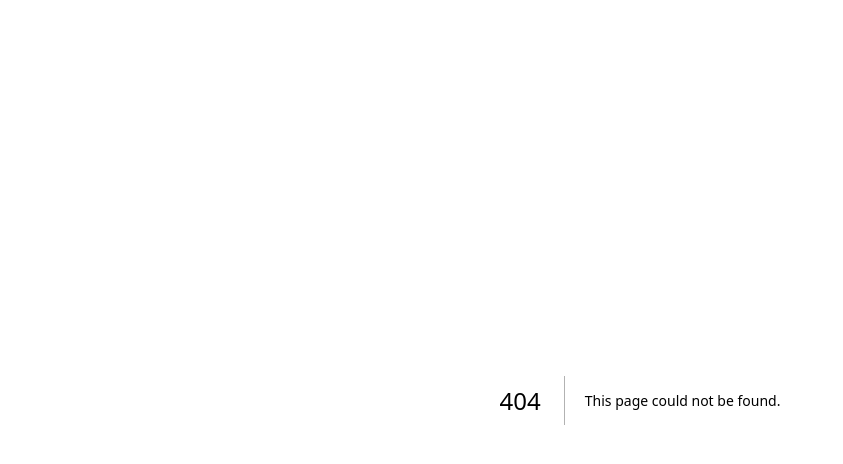
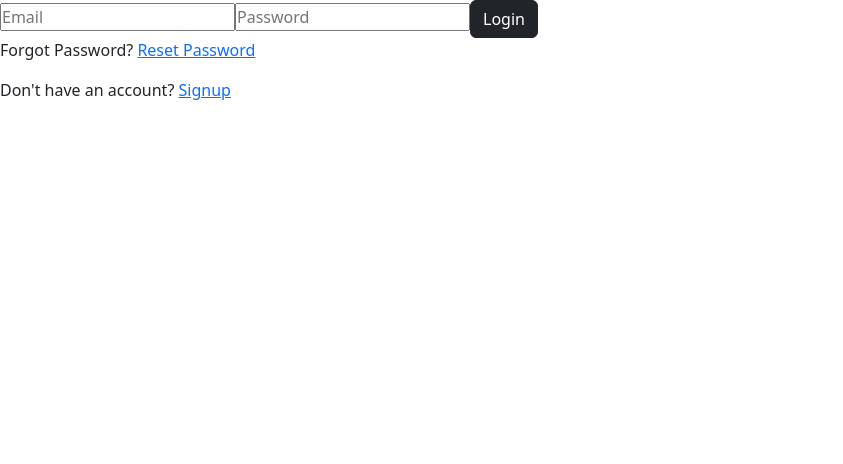
Before and after one commit to dalienst/plann, a Next.js app: page /auth/login in a window 1280 px wide. Before the commit this address had no page. Shown: the top 464 px of the page, without its empty margins (0-843 px from the left). Built offline with nearby package versions, Linux system fonts and the light colour scheme.

Commit message:
added login

```diff
--- /dev/null
+++ b/app/auth/login/page.jsx
@@ -0,0 +1,62 @@
+"use client";
+import { signIn } from "next-auth/react";
+import Link from "next/link";
+import { useRouter } from "next/navigation";
+import React, { useState } from "react";
+import toast from "react-hot-toast";
+
+function Login() {
+  const [loading, setLoading] = useState(false);
+  const [email, setEmail] = useState("");
+  const [password, setPassword] = useState("");
+  const router = useRouter();
+
+  const handleSubmit = async (e) => {
+    e.preventDefault();
+    setLoading(true);
+    const response = await signIn("credentials", {
+      email,
+      password,
+      redirect: false,
+    });
+
+    if (response?.error === "CredentialsSignin") {
+      toast.error("Invalid email or password");
+    } else {
+      toast.success("Login successful");
+      router.push("/dashboard");
+    }
+    setLoading(false);
+  };
+
+  return (
+    <div>
+      <form onSubmit={handleSubmit}>
+        <input
+          type="email"
+          placeholder="Email"
+          value={email}
+          onChange={(e) => setEmail(e.target.value)}
+        />
+        <input
+          type="password"
+          placeholder="Password"
+          value={password}
+          onChange={(e) => setPassword(e.target.value)}
+        />
+        <button type="submit" disabled={loading} className="btn btn-dark">
+          {loading ? "Logging in..." : "Login"}
+        </button>
+        <p>
+          Forgot Password?{" "}
+          <Link href="/auth/forgot-password">Reset Password</Link>
+        </p>
+        <p>
+          Don't have an account? <Link href="/auth/signup">Signup</Link>
+        </p>
+      </form>
+    </div>
+  );
+}
+
+export default Login;
```
Also changed, not shown: app/(routes)/dashboard/page.jsx (added, +9 -0 lines).
